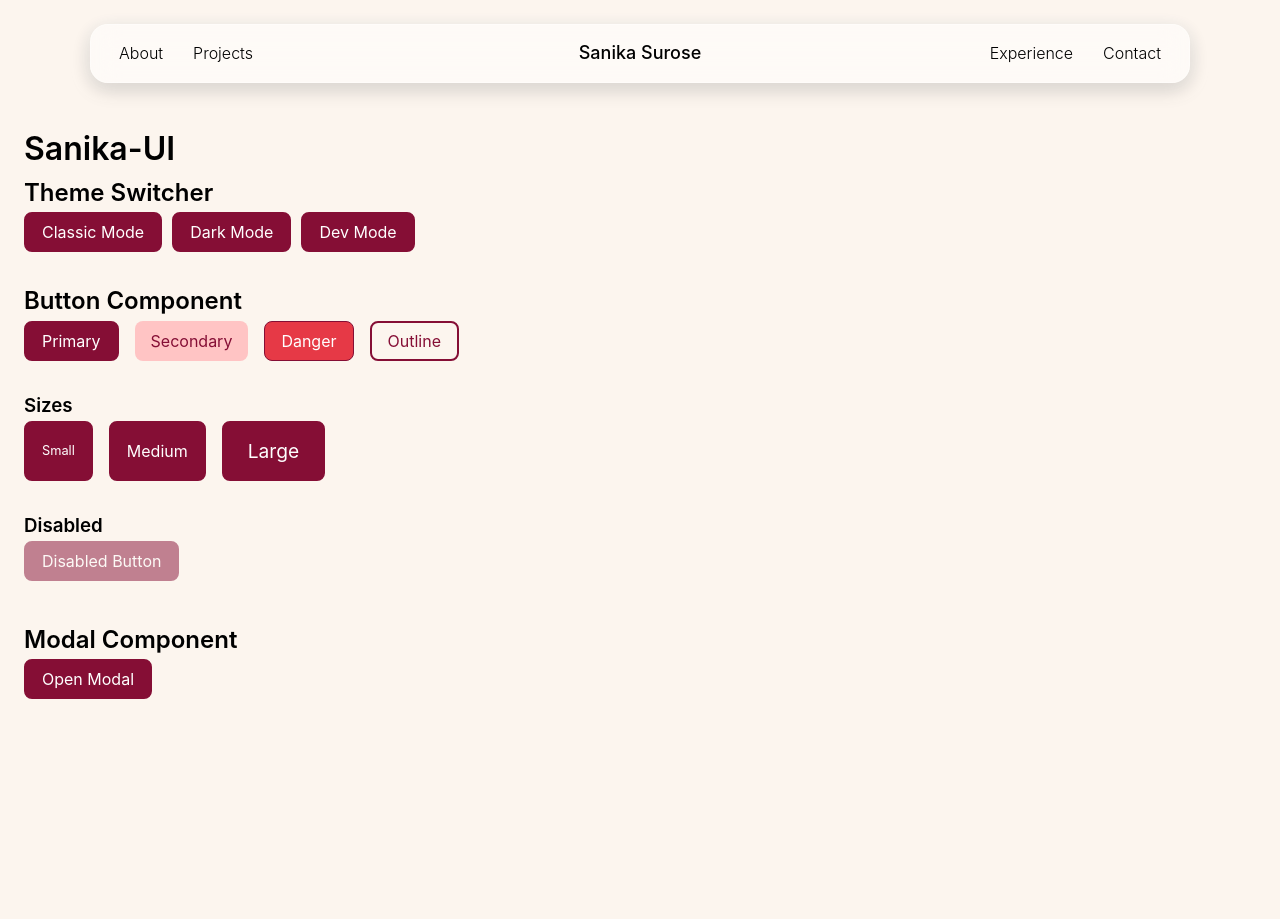
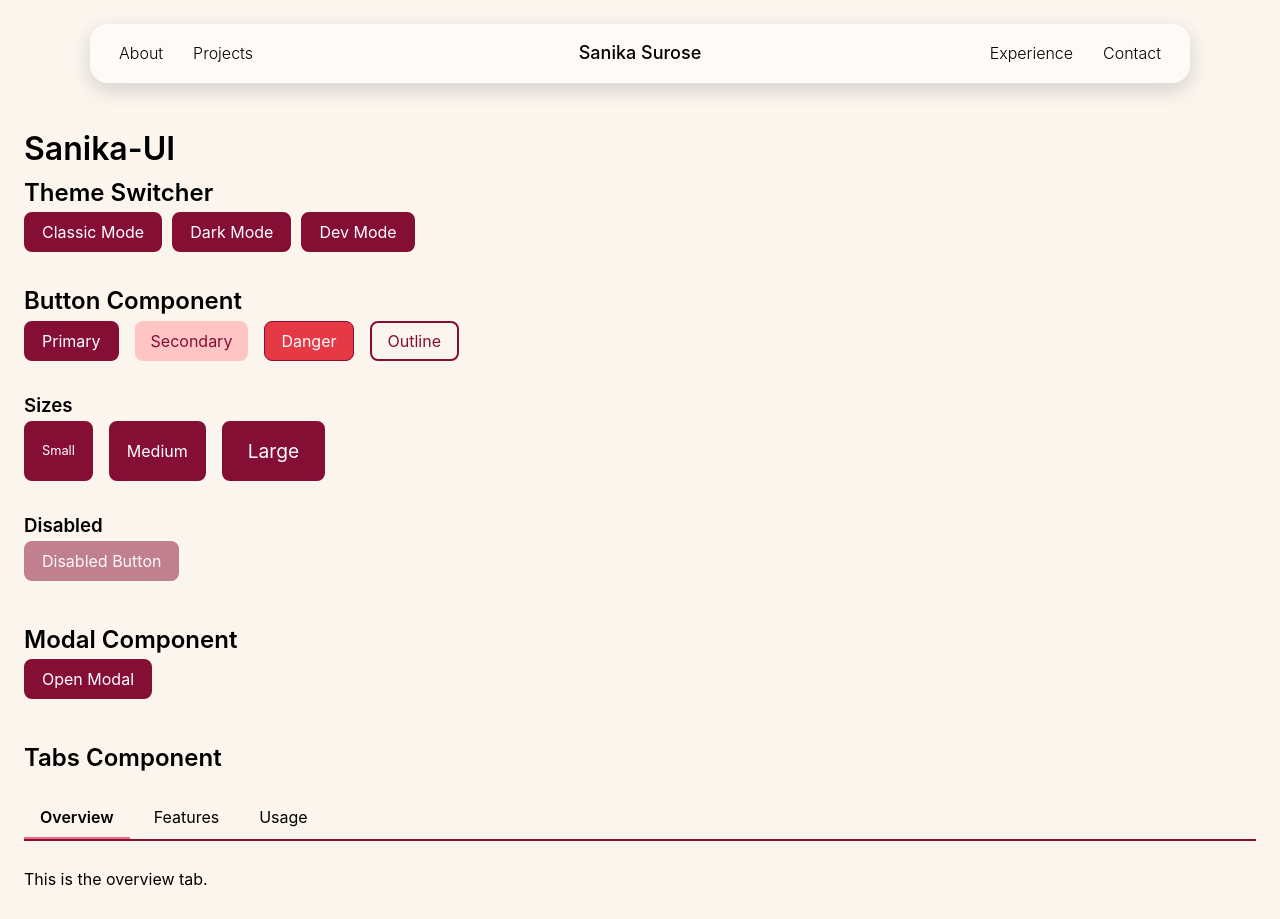
Before and after one commit to sanikasurose/sanika-ui, a React (Vite) app: page / in a window 1280 px wide. Before the commit the page ends 800 px from the top, so only its background shows below. Built offline with nearby package versions, Linux system fonts and the light colour scheme.

Commit message:
Build Tabs component

```diff
--- a/src/App.jsx
+++ b/src/App.jsx
@@ -4,6 +4,7 @@ import Button from "./components/Button/Button.jsx";
 import Container from "./components/Container/Container.jsx";
 import Navbar from "./components/Navbar/Navbar.jsx";
 import Modal from "./components/Modal/Modal";
+import Tabs from "./components/Tabs/Tabs";
 
 const App = () => {
   const { setTheme } = useTheme();
@@ -55,6 +56,25 @@ const App = () => {
         <h2 style={{ marginTop: "40px" }}>Modal Component</h2>
 
         <Button onClick={() => setModalOpen(true)}>Open Modal</Button>
+
+        <h2 style={{ marginTop: "40px" }}>Tabs Component</h2>
+
+        <Tabs
+          tabs={[
+            {
+              label: "Overview",
+              content: <p>This is the overview tab.</p>,
+            },
+            {
+              label: "Features",
+              content: <p>Reusable components, themes, and animations.</p>,
+            },
+            {
+              label: "Usage",
+              content: <p>Import the component and pass tab content.</p>,
+            },
+          ]}
+        />
       </Container>
 
       <Modal
--- /dev/null
+++ b/src/components/Tabs/Tabs.css
@@ -0,0 +1,38 @@
+.tabs {
+  margin-top: 20px;
+}
+
+.tabs-nav {
+  display: flex;
+  gap: 8px;
+  border-bottom: 2px solid var(--color-border);
+  margin-bottom: 16px;
+}
+
+.tab-button {
+  background: none;
+  border: none;
+  padding: 10px 16px;
+
+  cursor: pointer;
+
+  font-size: 16px;
+  color: var(--color-text);
+
+  border-bottom: 2px solid transparent;
+
+  transition: all 0.2s ease;
+}
+
+.tab-button:hover {
+  opacity: 0.8;
+}
+
+.tab-button.active {
+  border-bottom: 2px solid var(--color-primary);
+  font-weight: 600;
+}
+
+.tabs-content {
+  padding: 10px 0;
+}
--- a/src/components/Tabs/Tabs.jsx
+++ b/src/components/Tabs/Tabs.jsx
@@ -0,0 +1,26 @@
+import { useState } from "react";
+import "./Tabs.css";
+
+const Tabs = ({ tabs }) => {
+  const [activeTab, setActiveTab] = useState(0);
+
+  return (
+    <div className="tabs">
+      <div className="tabs-nav">
+        {tabs.map((tab, index) => (
+          <button
+            key={index}
+            className={`tab-button ${activeTab === index ? "active" : ""}`}
+            onClick={() => setActiveTab(index)}
+          >
+            {tab.label}
+          </button>
+        ))}
+      </div>
+
+      <div className="tabs-content">{tabs[activeTab].content}</div>
+    </div>
+  );
+};
+
+export default Tabs;
```
